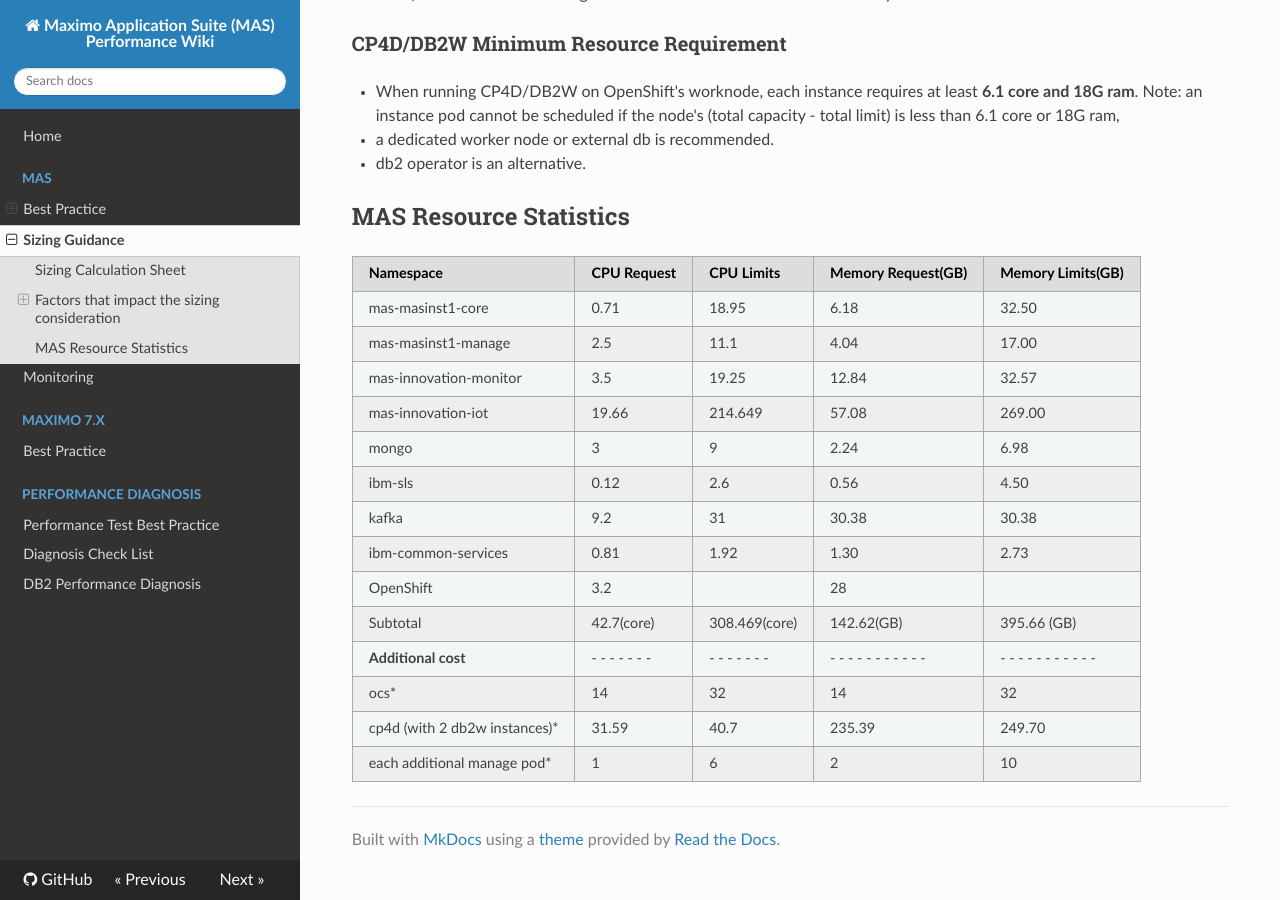
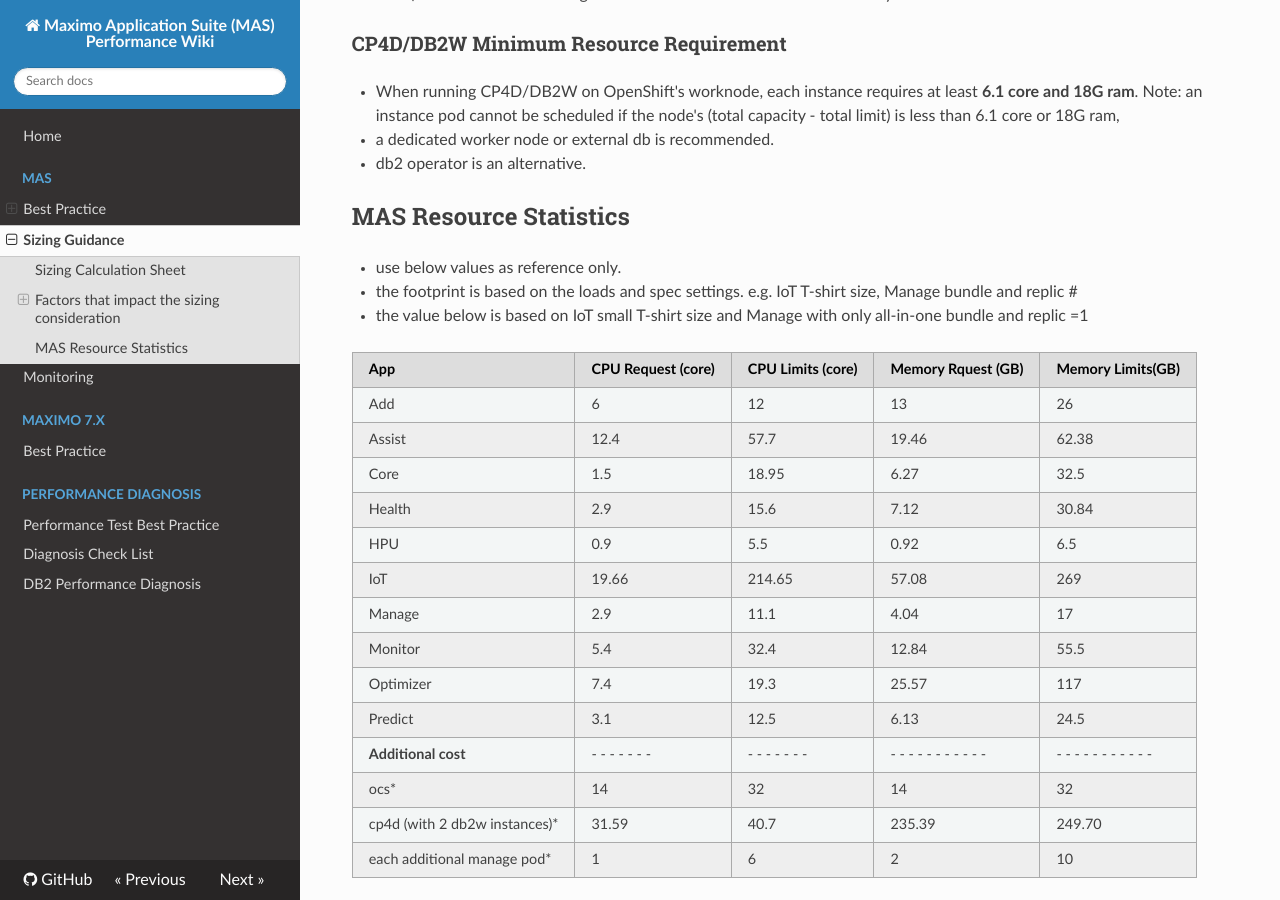
Before and after one commit to ibm-mas/mas-performance, an MkDocs documentation site: the page built from docs/mas/sizing/guidance.md, in a window 1280 px wide and 900 px high, scrolled down 719 px. Built offline with MkDocs 1.6.1, drawn with Linux system fonts in a browser that asks for light colours; nearby versions of some CDN libraries.

Commit message:
[patch] update the sizing doc

```diff
--- a/docs/mas/sizing/guidance.md
+++ b/docs/mas/sizing/guidance.md
@@ -32,18 +32,22 @@
 
 ## MAS Resource Statistics
 
-| Namespace                    	| CPU Request 	| CPU Limits 	| Memory   Request(GB) 	| Memory   Limits(GB) 	|
-|------------------------------	|-------------	|-----------	|----------------------	|---------------------	|
-|            mas-masinst1-core 	| 0.71        	| 18.95     	| 6.18                 	| 32.50               	|
-|          mas-masinst1-manage 	| 2.5         	| 11.1      	| 4.04                 	| 17.00               	|
-|       mas-innovation-monitor 	| 3.5          	| 19.25       	| 12.84                	| 32.57               	|
-|           mas-innovation-iot 	| 19.66        	| 214.649      	| 57.08                	| 269.00               	|
-|                        mongo 	| 3           	| 9         	| 2.24                 	| 6.98                	|
-|                      ibm-sls 	| 0.12        	| 2.6       	| 0.56                 	| 4.50                	|
-|                        kafka 	| 9.2         	| 31        	| 30.38                	| 30.38               	|
-|          ibm-common-services 	| 0.81        	| 1.92      	| 1.30                 	| 2.73                	|
-|                   OpenShift  	| 3.2         	|           	| 28                   	|                     	|
-|                     Subtotal 	| 42.7(core)    | 308.469(core) | 142.62(GB)            | 395.66 (GB)           |
+* use below values as reference only.
+* the footprint is based on the loads and spec settings. e.g. IoT T-shirt size, Manage bundle and replic #
+* the value below is based on IoT small T-shirt size and Manage with only all-in-one bundle and replic =1
+
+| App                   | CPU Request (core) |  CPU   Limits (core) | Memory Rquest (GB) |  Memory Limits(GB)  |
+|-----------------------|--------------------|----------------------|-------------------|---------------------|
+| Add                   | 6                  | 12                   | 13                | 26                  |
+| Assist                | 12.4               | 57.7                 | 19.46             | 62.38              |
+| Core                  | 1.5                | 18.95                | 6.27              | 32.5                |
+| Health                | 2.9                | 15.6                 | 7.12              | 30.84         |
+| HPU                   | 0.9                | 5.5                  | 0.92              | 6.5                 |
+| IoT                   | 19.66              | 214.65               | 57.08             | 269                 |
+| Manage                | 2.9                | 11.1                 | 4.04              | 17                  |
+| Monitor               | 5.4                | 32.4                 | 12.84             | 55.5                |
+| Optimizer             | 7.4                | 19.3                 | 25.57             | 117                 |
+| Predict               | 3.1                | 12.5                 | 6.13              | 24.5                |
 |        **Additional cost**    |  - - - - - - -| - - - - - - - | - - - - - - - - - - - | - - - - - - - - - - - |
 |                         ocs* 	|  14 	        |  32 	        |14 	                | 32 	                |
 | cp4d (with 2 db2w instances)* | 31.59       	| 40.7      	| 235.39               	| 249.70              	|
```
